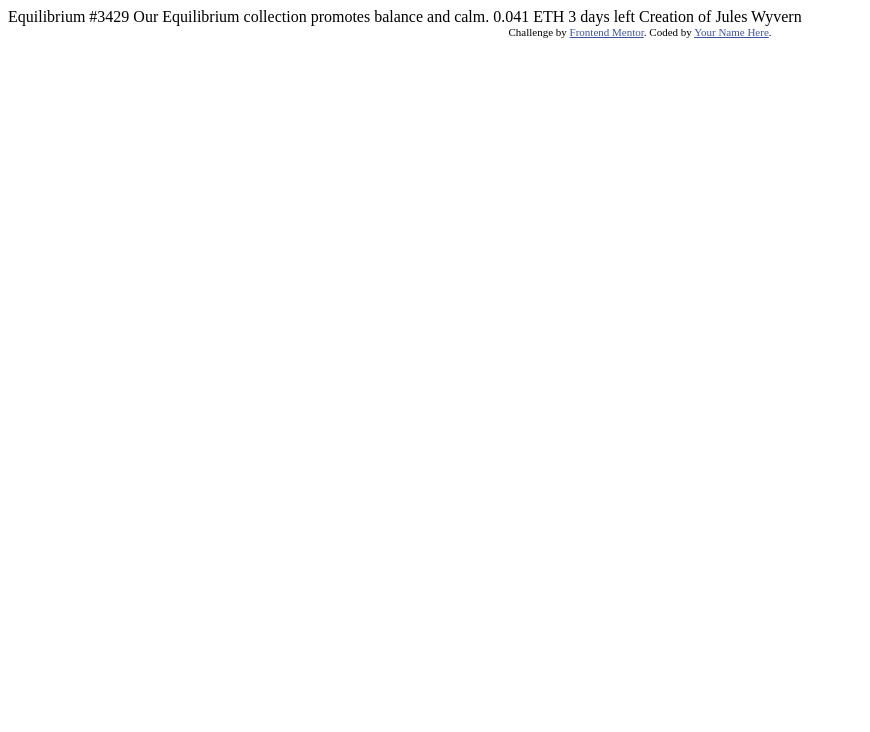
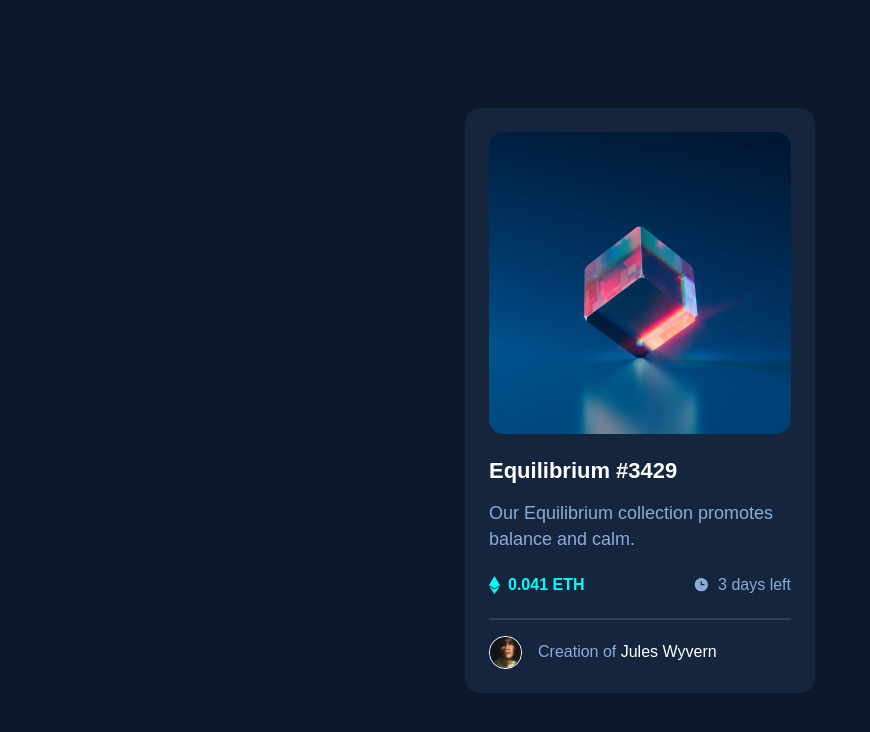
Before and after one commit to oramadn/nft-preview-card, a plain HTML site: page index.html in a window 1280 px wide. Shown: the whole page, without its empty margins (0-870 px from the left). Drawn offline with Linux system fonts and the light colour scheme; a web font is replaced by a local one.

Commit message:
Submissions v1

```diff
--- a/index.html
+++ b/index.html
@@ -1,33 +1,57 @@
 <!DOCTYPE html>
 <html lang="en">
-<head>
-  <meta charset="UTF-8">
-  <meta name="viewport" content="width=device-width, initial-scale=1.0"> <!-- displays site properly based on user's device -->
+  <head>
+    <meta charset="UTF-8" />
+    <meta name="viewport" content="width=device-width, initial-scale=1.0" />
 
-  <link rel="icon" type="image/png" sizes="32x32" href="./images/favicon-32x32.png">
+    <link
+      rel="icon"
+      type="image/png"
+      sizes="32x32"
+      href="./images/favicon-32x32.png"
+    />
+    <link rel="stylesheet" href="./stylesheet.css" />
 
-  <title>Frontend Mentor | NFT preview card component</title>
+    <title>NFT preview card component</title>
+  </head>
+  <body>
+    <div class="card">
+      <header aria-label="header image">
+        <div class="card__equilibrium-container">
+          <img
+            class="card__equilibrium-image"
+            src="./images/image-equilibrium.jpg"
+            alt="Image of equilibrium"
+          />
+          <img
+            class="card__view-image"
+            src="./images/icon-view.svg"
+            alt="View icon"
+          />
+        </div>
+      </header>
+      <main>
+        <h1>Equilibrium #3429</h1>
+        <p>Our Equilibrium collection promotes balance and calm.</p>
+        <div class="card__price-container flex">
+          <div class="card_price-tag-container flex">
+            <img src="./images/icon-ethereum.svg" alt="" />
+            <span>0.041 ETH</span>
+          </div>
+          <div class="card_time-left-container flex">
+            <img src="./images/icon-clock.svg" alt="" />
+            <span class="card__time-left">3 days left</span>
+          </div>
+        </div>
+        <div class="card__line"></div>
+      </main>
 
-  <!-- Feel free to remove these styles or customise in your own stylesheet 👍 -->
-  <style>
-    .attribution { font-size: 11px; text-align: center; }
-    .attribution a { color: hsl(228, 45%, 44%); }
-  </style>
-</head>
-<body>
-
-  Equilibrium #3429
-
-  Our Equilibrium collection promotes balance and calm.
-
-  0.041 ETH
-  3 days left
-
-  Creation of Jules Wyvern
-
-  <div class="attribution">
-    Challenge by <a href="https://www.frontendmentor.io?ref=challenge" target="_blank">Frontend Mentor</a>.
-    Coded by <a href="#">Your Name Here</a>.
-  </div>
-</body>
+      <section class="card__author-wrapper">
+          <div class="card__author flex">
+            <img class="card__author-img" src="./images/image-avatar.png" alt="">
+            <p>Creation of <span>Jules Wyvern</span></p>
+          </div>
+      </section>
+    </div>
+  </body>
 </html>
--- /dev/null
+++ b/stylesheet.css
@@ -0,0 +1,187 @@
+@import url("https://fonts.google.com/specimen/Outfit");
+
+* {
+  margin: 0;
+  padding: 0;
+  box-sizing: border-box;
+}
+
+img,
+picture {
+  max-width: 100%;
+  display: block;
+  line-height: 0;
+}
+
+:root {
+  /* Primary Colors */
+  --color-soft-blue: hsl(215, 51%, 70%);
+  --color-cyan: hsl(178, 100%, 50%);
+
+  /* Neutral */
+  --color-main-bg: hsl(217, 54%, 11%);
+  --color-card-bg: hsl(216, 50%, 16%);
+  --color-line: hsl(215, 32%, 27%);
+  --color-white: hsl(0, 0%, 100%);
+
+  /* Font sizes */
+  --fs-heading: 1.375rem;
+  --fs-body: 1.125rem;
+  --fs-caption: 1rem;
+
+  /* Spacing */
+  --spacing-sm: 1rem;
+  --spacing-md: 1.5rem;
+}
+
+body {
+  background-color: var(--color-main-bg);
+  display: grid;
+  place-items: center;
+  font-family: "Outfit", sans-serif;
+  font-size: var(--fs-body);
+  min-height: 100vh;
+  overflow: hidden;
+}
+
+.card {
+  width: 350px;
+  max-height: 600px;
+  background-color: var(--color-card-bg);
+  border-radius: 15px;
+  padding: 1.5rem;
+}
+
+.card__equilibrium-container {
+  position: relative;
+  overflow: hidden;
+}
+
+.card__equilibrium-container::before {
+  content: "";
+  position: absolute;
+  top: 0;
+  left: 0;
+  width: 100%;
+  height: 100%;
+  background-color: var(--color-cyan);
+  border-radius: 15px;
+  opacity: 0;
+  pointer-events: none;
+  transition: opacity 0.3s ease;
+}
+
+.card__equilibrium-container:hover::before {
+  position: absolute;
+  opacity: 0.5;
+}
+
+.card__equilibrium-image {
+  transition: ease-out 1s;
+  border-radius: 15px;
+}
+
+.card__view-image {
+  position: absolute;
+  top: 50%;
+  left: 50%;
+  transform: translate(-50%, -50%);
+  width: 44px;
+  height: 44px;
+  opacity: 0;
+  transition: opacity 0.3s ease;
+}
+
+.card__equilibrium-container:hover .card__view-image {
+  opacity: 1;
+}
+
+h1 {
+  margin-top: var(--spacing-md);
+  color: var(--color-white);
+  font-size: var(--fs-heading);
+  transition: color 0.3s ease;
+}
+
+h1:hover {
+  color: var(--color-cyan);
+}
+
+p {
+  margin-top: var(--spacing-sm);
+  color: var(--color-soft-blue);
+  font-weight: 200;
+  line-height: 26px;
+}
+
+.flex {
+  display: flex;
+  flex-direction: row;
+  align-items: center;
+  text-align: center;
+  text-justify: center;
+}
+
+.card__price-container {
+  font-size: var(--fs-caption);
+  justify-content: space-between;
+  padding: 1.5rem 0 1.5rem 0;
+}
+
+.card_price-tag-container {
+  color: var(--color-cyan);
+  font-weight: bold;
+  text-wrap: nowrap;
+  gap: 0.5rem;
+}
+
+.card_time-left-container {
+  color: var(--color-soft-blue);
+  gap: 0.5rem;
+  font-weight: 200;
+}
+
+.card__line {
+  color: var(--color-line);
+  border-width: 1px;
+  border-style: solid;
+}
+
+.card__author {
+  height: 33px;
+  margin-top: 1rem;
+  gap: 1rem;
+  justify-content: flex-start;
+}
+
+.card__author p {
+  font-size: var(--fs-caption);
+  margin-bottom: 1rem;
+}
+
+.card__author span {
+  color: var(--color-white);
+}
+
+.card__author-img {
+  width: 33px;
+  height: auto;
+  border-width: 1px;
+  border-style: solid;
+  border-color: var(--color-white);
+  border-radius: 16px;
+}
+
+.attribution {
+  font-size: 11px;
+  text-align: center;
+}
+.attribution a {
+  color: hsl(228, 45%, 44%);
+}
+
+@media (max-width: 375px) {
+  .card {
+    width: 325px;
+  }
+}
```
